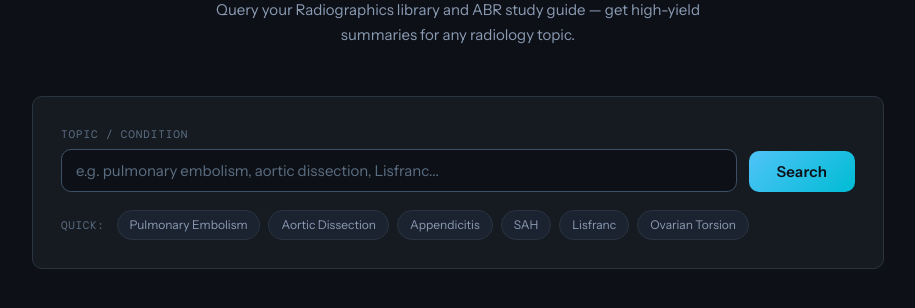
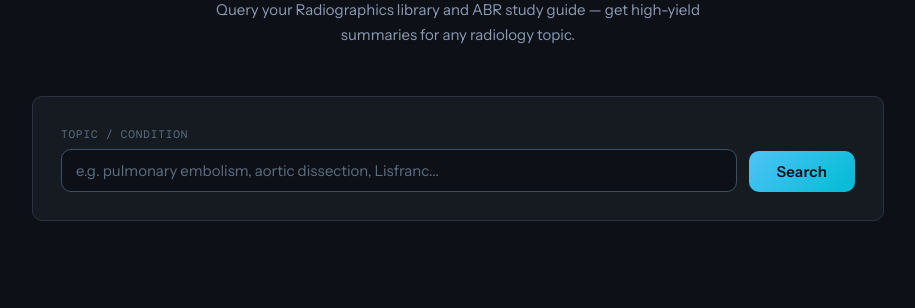
Before and after one commit to drireneleemd/radiology-core-review, a Flask app: page / in a window 1280 px wide. Shown: the part 211-519 px from the top of the page, without its empty margins (182-1097 px from the left). Run offline with Flask 3, Linux system fonts and the light colour scheme.

Commit message:
Add files via upload

```diff
--- a/templates/index.html
+++ b/templates/index.html
@@ -207,42 +207,6 @@
     .search-btn:active { transform: translateY(0); }
     .search-btn:disabled { opacity: 0.5; cursor: not-allowed; transform: none; }
 
-    /* ── Quick topics ── */
-    .quick-topics {
-      margin-top: 18px;
-      display: flex;
-      flex-wrap: wrap;
-      gap: 8px;
-      align-items: center;
-    }
-
-    .quick-label {
-      font-size: 11px;
-      font-family: var(--font-mono);
-      color: var(--text3);
-      letter-spacing: 0.06em;
-      text-transform: uppercase;
-      margin-right: 4px;
-    }
-
-    .quick-chip {
-      background: var(--surface2);
-      border: 1px solid var(--border);
-      color: var(--text2);
-      font-size: 12px;
-      padding: 4px 12px;
-      border-radius: 20px;
-      cursor: pointer;
-      transition: all 0.15s;
-      font-family: var(--font-body);
-    }
-
-    .quick-chip:hover {
-      border-color: var(--accent);
-      color: var(--accent);
-      background: rgba(79,195,247,0.06);
-    }
-
     /* ── Loading ── */
     .loading {
       display: none;
@@ -591,15 +584,6 @@
       <button class="search-btn" id="searchBtn" onclick="doSearch()">Search</button>
     </div>
 
-    <div class="quick-topics">
-      <span class="quick-label">Quick:</span>
-      <span class="quick-chip" onclick="quickSearch('pulmonary embolism')">Pulmonary Embolism</span>
-      <span class="quick-chip" onclick="quickSearch('aortic dissection')">Aortic Dissection</span>
-      <span class="quick-chip" onclick="quickSearch('appendicitis')">Appendicitis</span>
-      <span class="quick-chip" onclick="quickSearch('subarachnoid hemorrhage')">SAH</span>
-      <span class="quick-chip" onclick="quickSearch('Lisfranc')">Lisfranc</span>
-      <span class="quick-chip" onclick="quickSearch('ovarian torsion')">Ovarian Torsion</span>
-    </div>
   </div>
 
   <div class="loading" id="loading">
@@ -619,11 +603,13 @@
   // ── Marked config ──
   marked.setOptions({ breaks: true, gfm: true });
 
-  // ── Quick search ──
-  function quickSearch(topic) {
-    document.getElementById('queryInput').value = topic;
-    doSearch();
-  }
+  // Open all links rendered by marked in a new tab
+  const renderer = new marked.Renderer();
+  renderer.link = (href, title, text) => {
+    const titleAttr = title ? ` title="${title}"` : '';
+    return `<a href="${href}"${titleAttr} target="_blank" rel="noopener noreferrer">${text}</a>`;
+  };
+  marked.setOptions({ renderer });
 
   // ── Loading steps animation ──
   let stepTimers = [];
@@ -655,6 +641,7 @@
     btn.textContent = 'Searching…';
     loadingEl.classList.add('active');
     resultsEl.innerHTML = '';
+    document.getElementById('queryInput').value = '';
     startLoadingSteps();
 
     try {
@@ -733,6 +720,11 @@
 
     // Scroll to results
     el.scrollIntoView({ behavior: 'smooth', block: 'start' });
+
+    // Click any image to open full-size in new tab
+    el.querySelectorAll('img').forEach(img => {
+      img.addEventListener('click', () => window.open(img.src, '_blank'));
+    });
   }
 
   // ── Toggle sources ──
```
Also changed, not shown: other parts of templates/index.html (+34 -5 lines).
